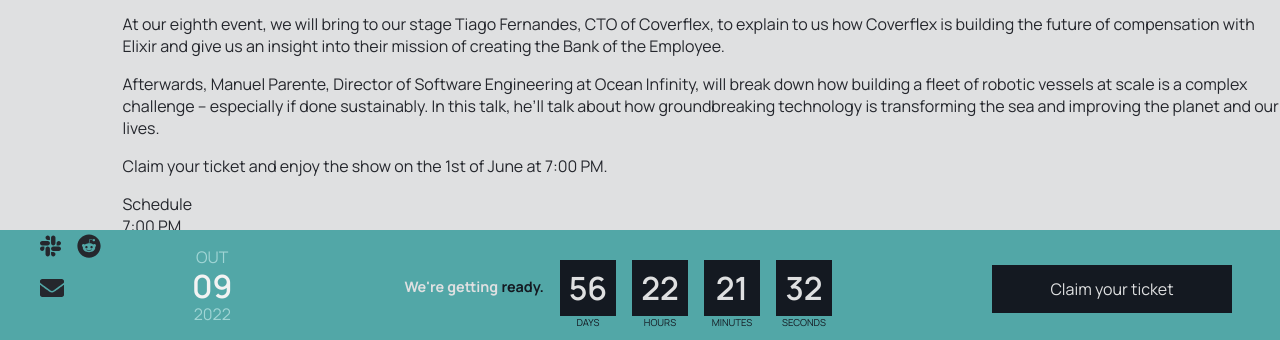
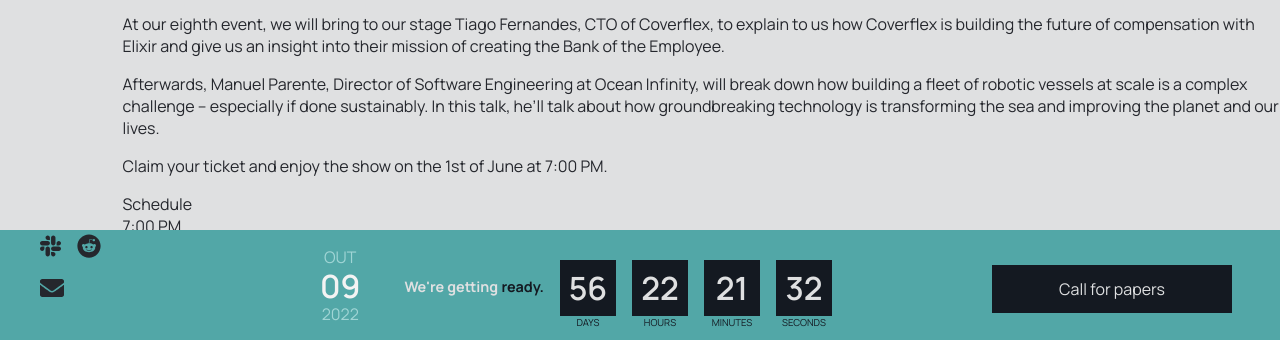
Before and after one commit to matosinhostech/web, a Gatsby site: page /event in a window 1280 px wide. Shown: the part 458-798 px from the top of the page. Built offline with nearby package versions, Linux system fonts and the light colour scheme; Gatsby itself is replaced by a stand-in of ours; a web font is replaced by a local one; what react-swipeable-views-utils would draw is missing.

Commit message:
temp version of home page revamp

```diff
--- a/src/layouts/event/styles.scss
+++ b/src/layouts/event/styles.scss
@@ -18,6 +18,7 @@
 }
 
 .event-layout-wrapper {
+  display: none;
   color: $edgy-black;
   margin: -2rem;
   padding: 0 2rem;
--- a/src/shared/components/navigation/index.js
+++ b/src/shared/components/navigation/index.js
@@ -161,9 +161,9 @@
               </div>
             </div>
             <div className="counter-cta">
-              <button onClick={() => scrollTo("#claim-ticket-anchor")}>
-                Claim your ticket
-              </button>
+              <a href="https://docs.google.com/forms/d/e/1FAIpQLSf6P7L-tSUtgXsEpWzGiF_QIcCvxtnPfRtHl2i64JqAhVudhQ/viewform" target="_blank">
+                <button>Call for papers</button>
+              </a>
             </div>
           </div>
         </div>
--- a/src/shared/components/navigation/styles.scss
+++ b/src/shared/components/navigation/styles.scss
@@ -370,7 +370,7 @@
     & > .date-container {
       display: flex;
       flex-direction: column;
-      padding-left: 12rem;
+      padding-left: 20rem;
       justify-content: center;
       text-align: center;
       line-height: 1.8rem;
@@ -394,7 +394,7 @@
       display: flex;
       justify-content: space-between;
       align-items: center;
-      padding-left: 10.75rem;
+      padding-left: 2.75rem;
       width: 100%;
 
       & > .counter-date {
@@ -449,7 +449,7 @@
         align-items: center;
         margin-top: 5px;
 
-        > button {
+        > a > button {
           width: 15rem;
           border: 0;
           height: 3rem;
```
